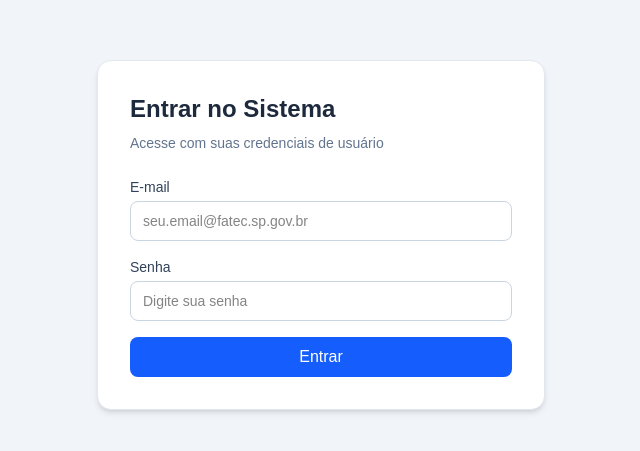
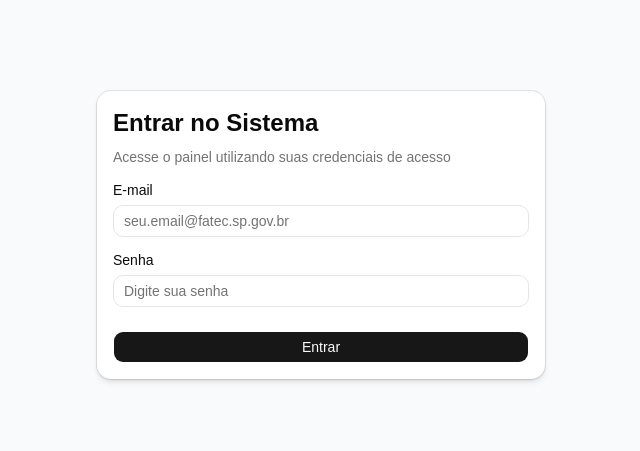
Before and after one commit to helobizz/projeto-monorepo, a React (Vite) app in the folder app/: page /login in a window 1280 px wide. Shown: the part 165-616 px from the top of the page, without its empty margins (319-959 px from the left). Built offline with nearby package versions, Linux system fonts and the light colour scheme.

Commit message:
feat: Painel Autenticado

```diff
--- a/app/package.json
+++ b/app/package.json
@@ -28,7 +28,7 @@
   "devDependencies": {
     "@eslint/js": "^10.0.1",
     "@tailwindcss/vite": "^4.3.3",
-    "@types/node": "^24.13.3",
+    "@types/node": "^24.19.1",
     "@types/react": "^19.2.18",
     "@types/react-dom": "^19.2.7",
     "@vitejs/plugin-react": "^6.1.1",
--- a/app/src/components/ui/separator.tsx
+++ b/app/src/components/ui/separator.tsx
@@ -1,5 +1,3 @@
-"use client"
-
 import { Separator as SeparatorPrimitive } from "@base-ui/react/separator"
 import { cn } from "cn"
 
--- a/app/src/components/ui/sonner.tsx
+++ b/app/src/components/ui/sonner.tsx
@@ -1,3 +1,5 @@
+"use client"
+
 import { useTheme } from "next-themes"
 import { Toaster as Sonner, type ToasterProps } from "sonner"
 import { CircleCheckIcon, InfoIcon, TriangleAlertIcon, OctagonXIcon, Loader2Icon } from "lucide-react"
--- a/app/src/pages/Dashboard.tsx
+++ b/app/src/pages/Dashboard.tsx
@@ -1,24 +1,50 @@
 // src/pages/Dashboard.tsx
 import { useAuth } from "../hooks/useAuth";
+import {
+  Card,
+  CardHeader,
+  CardTitle,
+  CardDescription,
+  CardContent,
+} from "@/components/ui/card";
 
 export function Dashboard() {
   const { user } = useAuth();
 
   return (
-    <div className="space-y-4">
-      <h1 className="text-2xl font-bold text-slate-900">Painel Principal</h1>
-      <div className="bg-white p-6 rounded-xl border border-slate-200 shadow-sm">
-        <p className="text-slate-700">
-          Sessão ativa com o usuário: <strong>{user?.nome}</strong> (
-          {user?.email})
-        </p>
-        <p className="text-sm text-slate-500 mt-1">
-          Nível de acesso:{" "}
-          <span className="font-semibold uppercase">
-            {user?.perfil || "usuario"}
-          </span>
+    <div className="space-y-6">
+      <div>
+        <h1 className="text-2xl font-bold text-slate-900">Painel Principal</h1>
+        <p className="text-sm text-slate-500">
+          Visão geral dos recursos e dados da sessão ativa.
         </p>
       </div>
+
+      <Card className="max-w-xl shadow-sm">
+        <CardHeader>
+          <CardTitle>Dados do Usuário</CardTitle>
+          <CardDescription>
+            Informações obtidas a partir do perfil do usuário autenticado
+          </CardDescription>
+        </CardHeader>
+        <CardContent className="space-y-2 text-sm">
+          <p>
+            <strong>Identificador (ID):</strong> #{user?.id}
+          </p>
+          <p>
+            <strong>Nome:</strong> {user?.nome}
+          </p>
+          <p>
+            <strong>E-mail:</strong> {user?.email}
+          </p>
+          <p>
+            <strong>Perfil:</strong>{" "}
+            <span className="inline-block px-2 py-0.5 text-xs font-semibold rounded bg-blue-100 text-blue-800">
+              {user?.perfil || "usuario"}
+            </span>
+          </p>
+        </CardContent>
+      </Card>
     </div>
   );
 }
--- a/app/src/pages/Login.tsx
+++ b/app/src/pages/Login.tsx
@@ -2,23 +2,34 @@
 import { useState } from "react";
 import { useNavigate, useLocation } from "react-router-dom";
 import { useAuth } from "../hooks/useAuth";
+import {
+  Card,
+  CardHeader,
+  CardTitle,
+  CardDescription,
+  CardContent,
+} from "@/components/ui/card";
+import { Input } from "@/components/ui/input";
+import { Label } from "@/components/ui/label";
+import { Button } from "@/components/ui/button";
 
 export function Login() {
   const [email, setEmail] = useState("");
   const [password, setPassword] = useState("");
   const [erro, setErro] = useState<string | null>(null);
-  const [carregando, setCarregando] = useState(false);
+  const [submetendo, setSubmetendo] = useState(false);
 
   const { login } = useAuth();
   const navigate = useNavigate();
   const location = useLocation();
 
+  // Recupera a rota tentada anteriormente ou usa /dashboard como padrao
   const rotaDestino =
     (location.state as { from?: { pathname: string } })?.from?.pathname ||
     "/dashboard";
 
-  async function handleSubmit(e: React.FormEvent) {
-    e.preventDefault();
+  async function handleSubmit(event: React.FormEvent) {
+    event.preventDefault();
     setErro(null);
 
     if (!email || !password) {
@@ -27,72 +38,76 @@ export function Login() {
     }
 
     try {
-      setCarregando(true);
+      setSubmetendo(true);
       await login({ email, password });
       navigate(rotaDestino, { replace: true });
     } catch (err) {
       setErro(
-        err instanceof Error ? err.message : "Falha ao autenticar usuário.",
+        err instanceof Error
+          ? err.message
+          : "Credenciais inválidas ou falha ao autenticar.",
       );
     } finally {
-      setCarregando(false);
+      setSubmetendo(false);
     }
   }
 
   return (
-    <div className="min-h-screen flex items-center justify-center bg-slate-100 p-4">
-      <div className="bg-white p-8 rounded-xl shadow-md max-w-md w-full border border-slate-200">
-        <h1 className="text-2xl font-bold text-slate-800 mb-2">
+    <div className="min-h-screen flex items-center justify-center bg-slate-50 p-4">
+      <Card className="w-full max-w-md shadow-md">
+        <CardHeader className="space-y-1">
+          <CardTitle className="text-2xl font-bold">
             Entrar no Sistema
-        </h1>
-        <p className="text-sm text-slate-500 mb-6">
-          Acesse com suas credenciais de usuário
-        </p>
+          </CardTitle>
+          <CardDescription>
+            Acesse o painel utilizando suas credenciais de acesso
+          </CardDescription>
+        </CardHeader>
 
+        <CardContent>
+          <form onSubmit={handleSubmit} className="space-y-4">
             {erro && (
-          <div className="mb-4 p-3 text-sm text-red-700 bg-red-100 border border-red-300 rounded-md">
+              <div className="p-3 text-sm text-red-700 bg-red-100 border border-red-300 rounded-md">
                 {erro}
               </div>
             )}
 
-        <form onSubmit={handleSubmit} className="space-y-4">
-          <div>
-            <label className="block text-sm font-medium text-slate-700 mb-1">
-              E-mail
-            </label>
-            <input
+            <div className="space-y-2">
+              <Label htmlFor="email">E-mail</Label>
+              <Input
+                id="email"
                 type="email"
+                placeholder="seu.email@fatec.sp.gov.br"
                 value={email}
-              onChange={(e) => setEmail(e.target.value)}
-              placeholder="seu.email@fatec.sp.gov.br"
-              className="w-full h-10 px-3 border border-slate-300 rounded-md text-sm focus:outline-none focus:ring-2 focus:ring-blue-600"
+                onChange={(e: React.ChangeEvent<HTMLInputElement>) =>
+                  setEmail(e.target.value)
+                }
+                disabled={submetendo}
                 required
               />
             </div>
 
-          <div>
-            <label className="block text-sm font-medium text-slate-700 mb-1">
-              Senha
-            </label>
-            <input
+            <div className="space-y-2">
+              <Label htmlFor="password">Senha</Label>
+              <Input
+                id="password"
                 type="password"
+                placeholder="Digite sua senha"
                 value={password}
-              onChange={(e) => setPassword(e.target.value)}
-              placeholder="Digite sua senha"
-              className="w-full h-10 px-3 border border-slate-300 rounded-md text-sm focus:outline-none focus:ring-2 focus:ring-blue-600"
+                onChange={(e: React.ChangeEvent<HTMLInputElement>) =>
+                  setPassword(e.target.value)
+                }
+                disabled={submetendo}
                 required
               />
             </div>
 
-          <button
-            type="submit"
-            disabled={carregando}
-            className="w-full h-10 bg-blue-600 hover:bg-blue-700 text-white font-medium rounded-md transition-colors disabled:opacity-50"
-          >
-            {carregando ? "Entrando..." : "Entrar"}
-          </button>
+            <Button type="submit" className="w-full mt-2" disabled={submetendo}>
+              {submetendo ? "Entrando..." : "Entrar"}
+            </Button>
           </form>
-      </div>
+        </CardContent>
+      </Card>
     </div>
   );
 }
```
Also changed, not shown: app/components.json, app/src/components/ui/label.tsx (line endings or trailing spaces), app/vite.config.ts (line endings or trailing spaces), 2 other files (tests, documents, lock files or other folders). Lines whose indentation alone changed are shown as unchanged.
